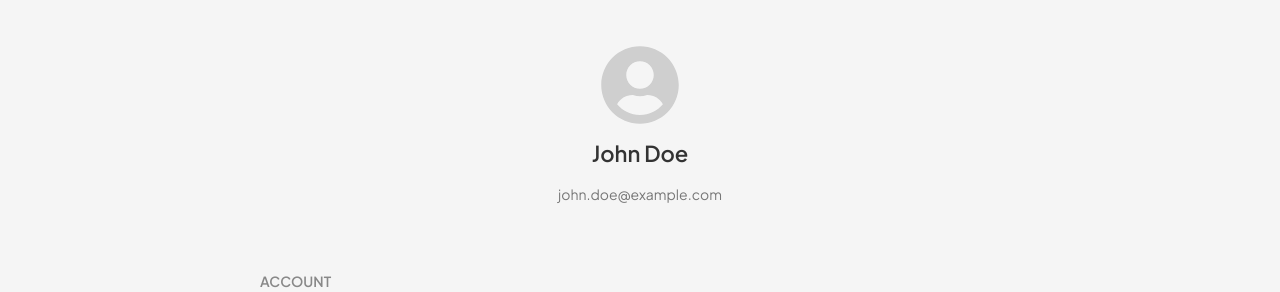
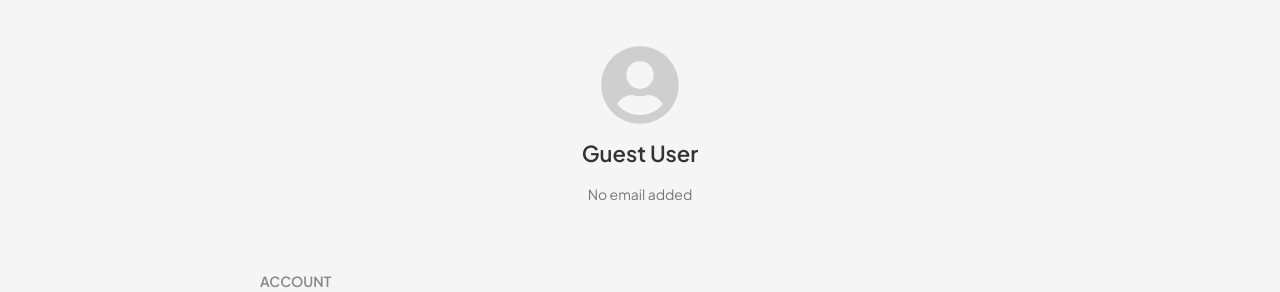
Before and after one commit to ay30bg/droppa, a React (Create React App) app: page /profile in a window 1280 px wide. Shown: the top 292 px of the page. Built offline with nearby package versions, Linux system fonts and the light colour scheme.

Commit message:
Update Profile.jsx

```diff
--- a/src/pages/Profile.jsx
+++ b/src/pages/Profile.jsx
@@ -6,23 +6,32 @@ import { useNavigate } from "react-router-dom";
 
 export default function ProfilePage() {
   const navigate = useNavigate();
+
   const [profile, setProfile] = useState({
-    name: "John Doe",
-    email: "john.doe@example.com",
+    name: "",
+    email: "",
   });
 
-  // Load profile data from localStorage on mount
+  const [loading, setLoading] = useState(true);
+
   const loadProfile = () => {
     const saved = localStorage.getItem("userProfile");
+
+    // simulate async fetch (API / DB / storage)
+    setTimeout(() => {
       if (saved) setProfile(JSON.parse(saved));
+      setLoading(false);
+    }, 800);
   };
 
   useEffect(() => {
     loadProfile();
-    // Listen for storage changes (if user edits in another tab)
+
     const handleStorageChange = () => loadProfile();
     window.addEventListener("storage", handleStorageChange);
-    return () => window.removeEventListener("storage", handleStorageChange);
+
+    return () =>
+      window.removeEventListener("storage", handleStorageChange);
   }, []);
 
   const handleLogout = () => {
@@ -32,39 +41,75 @@ export default function ProfilePage() {
 
   return (
     <div className="profile-page">
+
       {/* HEADER */}
       <div className="profile-header">
+
+        {loading ? (
+          <>
+            <div className="skeleton avatar-skeleton" />
+            <div className="skeleton text-skeleton name-skeleton" />
+            <div className="skeleton text-skeleton email-skeleton" />
+          </>
+        ) : (
+          <>
             <FaUserCircle className="profile-avatar" />
-        <h2 className="profile-name">{profile.name || "Guest User"}</h2>
-        <p className="profile-email">{profile.email || "No email added"}</p>
+            <h2 className="profile-name">
+              {profile.name || "Guest User"}
+            </h2>
+            <p className="profile-email">
+              {profile.email || "No email added"}
+            </p>
+          </>
+        )}
       </div>
 
-      {/* Sections */}
+      {/* ACCOUNT SECTION */}
       <div className="profile-section">
         <h3 className="profile-section-title">Account</h3>
+
+        {loading ? (
+          <>
+            <div className="skeleton card-skeleton" />
+            <div className="skeleton card-skeleton" />
+            <div className="skeleton card-skeleton" />
+          </>
+        ) : (
+          <>
             <div
               className="profile-item"
-          onClick={() => navigate("/profile/personal-details")}
+              onClick={() =>
+                navigate("/profile/personal-details")
+              }
             >
               <span>Personal Information</span>
               <FiChevronRight />
             </div>
+
             <div className="profile-item">
               <span>Saved Addresses</span>
               <FiChevronRight />
             </div>
+
             <div className="profile-item">
               <span>Payment Methods</span>
               <FiChevronRight />
             </div>
+          </>
+        )}
       </div>
 
+      {/* PREFERENCES */}
+      {!loading && (
+        <>
           <div className="profile-section">
             <h3 className="profile-section-title">Preferences</h3>
+
             <div className="profile-item">
               <span>Notifications</span>
               <FiChevronRight />
             </div>
+
             <div className="profile-item">
               <span>Privacy & Security</span>
               <FiChevronRight />
@@ -73,21 +118,24 @@ export default function ProfilePage() {
 
           <div className="profile-section">
             <h3 className="profile-section-title">Support</h3>
+
             <div className="profile-item">
               <span>Help Center</span>
               <FiChevronRight />
             </div>
+
             <div className="profile-item">
               <span>About Us</span>
               <FiChevronRight />
             </div>
           </div>
 
-      {/* Logout */}
           <button className="logout-btn" onClick={handleLogout}>
             <FiLogOut />
             Logout
           </button>
+        </>
+      )}
     </div>
   );
 }
```
Lines whose indentation alone changed are shown as unchanged.
